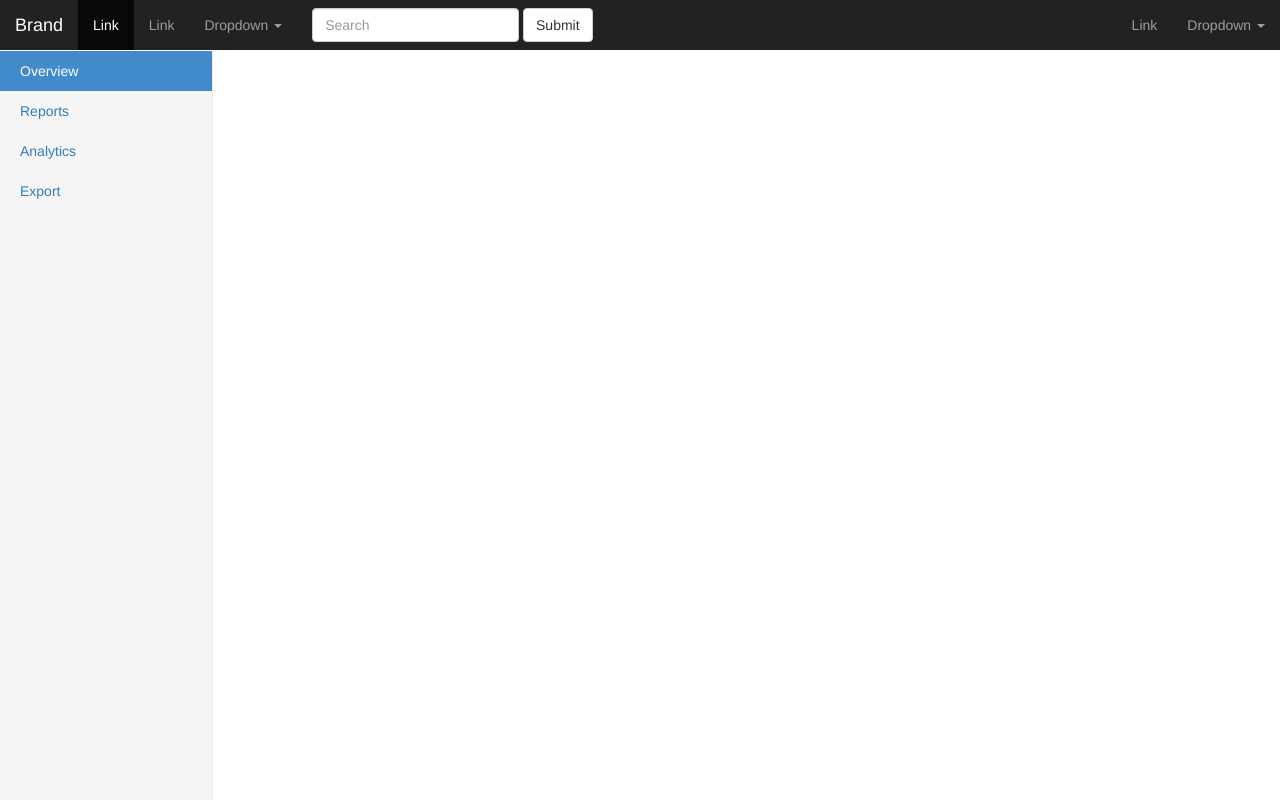
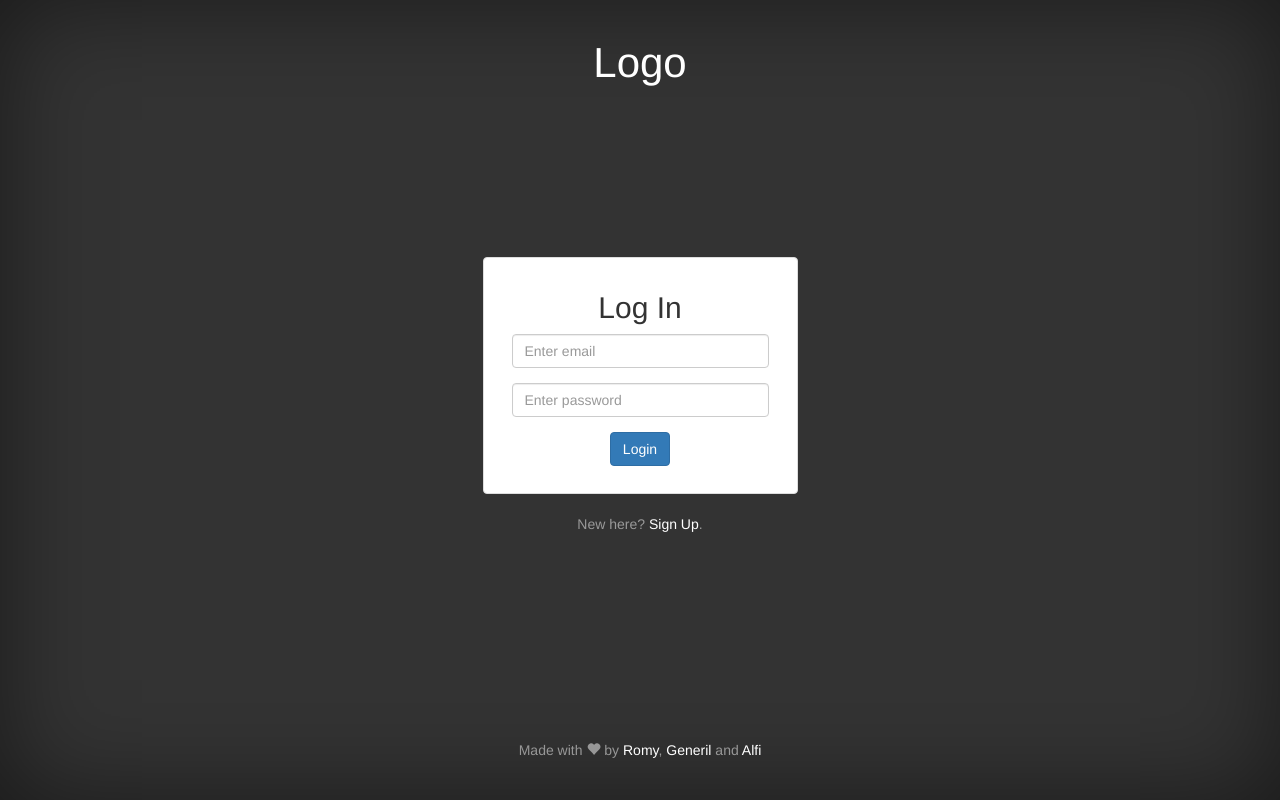
Before and after one commit to generil/hackathon, a Django app: page / in a window 1280 px wide. Run offline with Django 3.2, Linux system fonts and the light colour scheme; some libraries are stand-ins or nearby versions.

Commit message:
Added login screen

```diff
--- a/hackathon/static/css/login.css
+++ b/hackathon/static/css/login.css
@@ -1,10 +1,3 @@
-/*
- * Globals
- */
-
-
-/* Links */
-
 body {
 	padding: 0;
 }
@@ -15,23 +8,14 @@ a:hover {
 	color: #fff;
 }
 
-
-/* Custom default button */
-
 .btn-default,
 .btn-default:hover,
 .btn-default:focus {
 	color: #333;
 	text-shadow: none;
-    /* Prevent inheritance from `body` */
 	background-color: #fff;
 	border: 1px solid #fff;
 }
-
-
-/*
- * Base structure
- */
 
 html,
 body {
@@ -42,11 +26,8 @@ body {
 body {
 	color: #fff;
 	text-align: center;
-    text-shadow: 0 1px 3px rgba(0, 0, 0, .5);
+	/*text-shadow: 0 1px 3px rgba(0, 0, 0, .5);*/
 }
-
-
-/* Extra markup and styles for table-esque vertical and horizontal centering */
 
 .site-wrapper {
 	display: table;
@@ -68,17 +49,9 @@ body {
 	margin-left: auto;
 }
 
-
-/* Padding for spacing */
-
 .inner {
 	padding: 30px;
 }
-
-
-/*
- * Header
- */
 
 .masthead-brand {
 	margin-top: 10px;
@@ -120,17 +93,12 @@ body {
 
 @media (min-width: 768px) {
 	.masthead-brand {
-        float: left;
+		float: center;
 	}
 	.masthead-nav {
 		float: right;
 	}
 }
-
-
-/*
- * Cover
- */
 
 .cover {
 	padding: 0 20px;
@@ -141,24 +109,12 @@ body {
 	font-weight: bold;
 }
 
-
-/*
- * Footer
- */
-
 .mastfoot {
 	color: #999;
-    /* IE8 proofing */
 	color: rgba(255, 255, 255, .5);
 }
 
-
-/*
- * Affix and center
- */
-
 @media (min-width: 768px) {
-    /* Pull out the header and footer */
 	.masthead {
 		position: fixed;
 		top: 0;
@@ -167,16 +123,13 @@ body {
 		position: fixed;
 		bottom: 0;
 	}
-    /* Start the vertical centering */
 	.site-wrapper-inner {
 		vertical-align: middle;
 	}
-    /* Handle the widths */
 	.masthead,
 	.mastfoot,
 	.cover-container {
 		width: 100%;
-        /* Must be percentage or pixels for horizontal alignment */
 	}
 }
 
--- a/hackathon/templates/login.html
+++ b/hackathon/templates/login.html
@@ -3,6 +3,7 @@
 {% block styles %}
 <link rel="stylesheet" href="{% static 'css/login.css' %}">
 {% endblock %}
+
 {% block login %}
 <div class="site-wrapper">
 	<div class="site-wrapper-inner">
@@ -10,29 +11,40 @@
 
 			<div class="masthead clearfix">
 				<div class="inner">
-                    <h3 class="masthead-brand">Cover</h3>
-                    <nav>
-                        <ul class="nav masthead-nav">
-                            <li class="active"><a href="#">Home</a></li>
-                            <li><a href="#">Features</a></li>
-                            <li><a href="#">Contact</a></li>
-                        </ul>
-                    </nav>
+					<h1 class="masthead-brand" style="font-size:3em">Logo</h1>
 				</div>
 			</div>
 
 			<div class="inner cover">
-                <h1 class="cover-heading">Cover your page.</h1>
-                <p class="lead">Cover is a one-page template for building simple and beautiful home pages. Download, edit the text, and add
-                    your own fullscreen background photo to make it your own.</p>
-                <p class="lead">
-                    <a href="#" class="btn btn-lg btn-default">Learn more</a>
-                </p>
+				<div class="row">
+					<div class="col-lg-3 col-md-3 col-sm-3"></div>
+					<div class="col-lg-6 col-md-6 col-sm-6">
+						<div class="thumbnail">
+							<div class="caption">
+								<div class="container-fluid">
+								<h2>Log In</h2>
+								<form action="/action_page.php">
+									<div class="form-group">
+										<input type="email" class="form-control" id="email" placeholder="Enter email" name="email">
+									</div>
+									<div class="form-group">
+										<input type="password" class="form-control" id="pwd" placeholder="Enter password" name="pwd">
+									</div>
+									<button type="submit" class="btn btn-primary">Login</button>
+								</form>
+								</div>
+							</div>
+						</div>
+					</div>
+					<div class="col-lg-3 col-md-3 col-sm-3"></div>
+				</div>
+				<p style="color: rgba(255, 255, 255, .5);">New here? <a href="">Sign Up</a>.</p>
 			</div>
 
 			<div class="mastfoot">
 				<div class="inner">
-                    <p>Cover template for <a href="http://getbootstrap.com">Bootstrap</a>, by <a href="https://twitter.com/mdo">@mdo</a>.</p>
+					<p>Made with <span class="glyphicon glyphicon-heart" aria-hidden="true"></span> by <a href="fb.com/rdatibula">Romy</a>,
+						<a href="fb.com/generildls">Generil</a> and <a href="fb.com/jams.salvacion">Alfi</a></p>
 				</div>
 			</div>
 
--- a/hackathon/templates/navbar.html
+++ b/hackathon/templates/navbar.html
@@ -1,5 +1,6 @@
 <nav class="navbar navbar-inverse navbar-fixed-top">
 	<div class="container-fluid">
+
 		<div class="navbar-header">
 			<button type="button" class="navbar-toggle collapsed" data-toggle="collapse" data-target="#bs-example-navbar-collapse-1"
 				aria-expanded="false">
@@ -28,12 +29,14 @@
 					</ul>
 				</li>
 			</ul>
+
 			<form class="navbar-form navbar-left">
 				<div class="form-group">
 					<input type="text" class="form-control" placeholder="Search">
 				</div>
 				<button type="submit" class="btn btn-default">Submit</button>
 			</form>
+
 			<ul class="nav navbar-nav navbar-right">
 				<li><a href="#">Link</a></li>
 				<li class="dropdown">
@@ -47,6 +50,7 @@
 					</ul>
 				</li>
 			</ul>
+
 		</div>
 	</div>
 </nav>
--- a/hackathon/views.py
+++ b/hackathon/views.py
@@ -5,4 +5,4 @@ def home(request):
     context = {
         'sample': dummy
     }
-    return render(request, 'home.html', context=context)
+    return render(request, 'login.html', context=context)
```
Also changed, not shown: hackathon/templates/base.html (+5 -4 lines), hackathon/templates/home.html (+2 -6 lines), hackathon/templates/sidebar.html (+4 -4 lines), hackathon/static/css/app.css (indentation only). Lines whose indentation alone changed are shown as unchanged.
